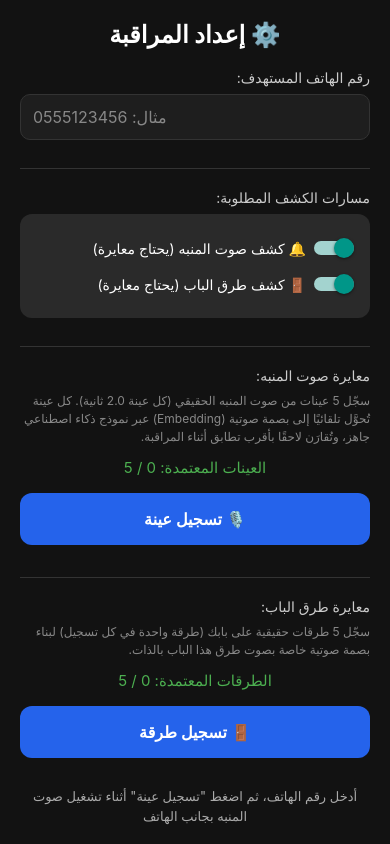
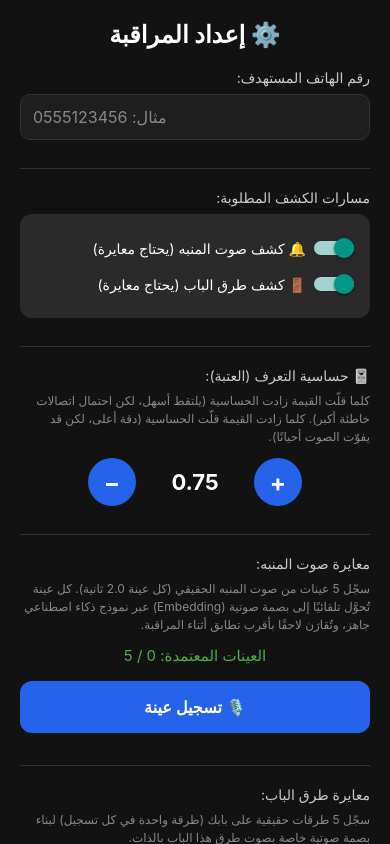
Before and after one commit to abaelhacan-spec/Sound, a React Native app: screen / in a window 390 px wide. Built offline with nearby package versions, Linux system fonts and the light colour scheme.

Commit message:
Add files via upload

```diff
--- a/screens/CalibrationScreen.js
+++ b/screens/CalibrationScreen.js
@@ -25,6 +25,8 @@ import {
   savePhoneNumber,
   loadPhoneNumber,
   saveDetectionPaths,
+  saveSimilarityThreshold,
+  loadSimilarityThreshold,
 } from '../utils/storage';
 
 // عدد العينات الأدنى المطلوب لكل صوت. كل عينة تُحوَّل إلى Embedding واحد
@@ -35,11 +37,15 @@ const SAMPLES_NEEDED = 5;
 const KNOCK_SAMPLES_NEEDED = 5;
 const CHUNK_MS = 2000; // كافية لتغطية نغمة المنبه أو الطرقة بالكامل، وأطول من حد YAMNet الأدنى (0.975s)
 const MIN_GOOD_ENERGY_RMS = 0.015; // نفس حد الطاقة الدنيا المستخدم أثناء المراقبة، لتنبيه المستخدم مبكرًا لو العينة خافتة جدًا
+const THRESHOLD_STEP = 0.05;
+const THRESHOLD_MIN = 0.5;
+const THRESHOLD_MAX = 0.95;
 
 export default function CalibrationScreen({ onCalibrationComplete }) {
   const [phoneNumber, setPhoneNumber] = useState('');
   const [alarmDetectionEnabled, setAlarmDetectionEnabled] = useState(true);
   const [knockDetectionEnabled, setKnockDetectionEnabled] = useState(true);
+  const [similarityThreshold, setSimilarityThreshold] = useState(0.75);
   const [isPlaying, setIsPlaying] = useState(false);
   const [isModelLoading, setIsModelLoading] = useState(false);
   const soundRef = useRef(null);
@@ -74,7 +80,20 @@ export default function CalibrationScreen({ onCalibrationComplete }) {
     loadPhoneNumber().then((saved) => {
       if (saved) setPhoneNumber(saved);
     });
+    loadSimilarityThreshold().then((saved) => {
+      if (typeof saved === 'number' && !Number.isNaN(saved)) setSimilarityThreshold(saved);
+    });
   }, []);
+
+  /** يغيّر العتبة بخطوة ثابتة (±0.05) ويحفظها فورًا، بدون انتظار زر "حفظ الإعداد" */
+  async function adjustThreshold(delta) {
+    const next = Math.min(
+      THRESHOLD_MAX,
+      Math.max(THRESHOLD_MIN, Math.round((similarityThreshold + delta) * 100) / 100)
+    );
+    setSimilarityThreshold(next);
+    await saveSimilarityThreshold(next);
+  }
 
   /** يحمّل نموذج YAMNet مرة واحدة عند أول استخدام فعلي، وليس عند فتح الشاشة مباشرة */
   async function getModel() {
@@ -105,23 +124,32 @@ export default function CalibrationScreen({ onCalibrationComplete }) {
       return;
     }
 
+    let step = 'تحميل النموذج';
     try {
       setIsRecording(true);
       setStatus('🔴 جاري التسجيل... شغّل صوت المنبه الآن بجانب الهاتف');
 
       const model = await getModel();
+      step = 'ضبط وضع الصوت';
       await configureAudioMode();
+      step = 'فتح المايك وتسجيل المقطع';
       const uri = await recordChunk(CHUNK_MS);
+      if (!uri) throw new Error('لم يُرجِع المسجّل مسار ملف صالح (uri فارغ)');
+      step = 'قراءة ملف WAV';
       const samples = await readWavAsSamples(uri);
+      if (!samples || samples.length === 0) {
+        throw new Error('ملف الصوت فارغ أو غير قابل للقراءة');
+      }
       const rms = computeRMS(samples);
 
+      step = 'استخراج البصمة عبر YAMNet';
       setStatus('🧠 جاري استخراج البصمة الصوتية...');
       const embedding = await extractEmbedding(samples, model);
 
       setPendingSample({ uri, embedding, rms });
       setStatus('🎧 استمع للعينة وتأكد من جودتها، ثم اعتمدها أو أعد التسجيل');
     } catch (err) {
-      Alert.alert('خطأ', 'حدث خطأ أثناء التسجيل: ' + err.message);
+      Alert.alert('خطأ في خطوة: ' + step, err?.message || String(err));
     } finally {
       setIsRecording(false);
     }
@@ -200,23 +228,32 @@ export default function CalibrationScreen({ onCalibrationComplete }) {
       return;
     }
 
+    let step = 'تحميل النموذج';
     try {
       setIsRecordingKnock(true);
       setStatus('🔴 جاري التسجيل... اطرق الباب مرة واحدة بقوة اعتيادية الآن');
 
       const model = await getModel();
+      step = 'ضبط وضع الصوت';
       await configureAudioMode();
+      step = 'فتح المايك وتسجيل المقطع';
       const uri = await recordChunk(CHUNK_MS);
+      if (!uri) throw new Error('لم يُرجِع المسجّل مسار ملف صالح (uri فارغ)');
+      step = 'قراءة ملف WAV';
       const samples = await readWavAsSamples(uri);
+      if (!samples || samples.length === 0) {
+        throw new Error('ملف الصوت فارغ أو غير قابل للقراءة');
+      }
       const rms = computeRMS(samples);
 
+      step = 'استخراج البصمة عبر YAMNet';
       setStatus('🧠 جاري استخراج البصمة الصوتية...');
       const embedding = await extractEmbedding(samples, model);
 
       setPendingKnockSample({ uri, embedding, rms });
       setStatus('🎧 استمع للعينة وتأكد أنها التقطت الطرقة بوضوح، ثم اعتمدها أو أعد التسجيل');
     } catch (err) {
-      Alert.alert('خطأ', 'حدث خطأ أثناء التسجيل: ' + err.message);
+      Alert.alert('خطأ في خطوة: ' + step, err?.message || String(err));
     } finally {
       setIsRecordingKnock(false);
     }
@@ -357,6 +394,33 @@ export default function CalibrationScreen({ onCalibrationComplete }) {
           <Text style={styles.toggleLabel}>🚪 كشف طرق الباب (يحتاج معايرة)</Text>
           <Switch value={knockDetectionEnabled} onValueChange={setKnockDetectionEnabled} />
         </View>
+      </View>
+
+      <View style={styles.divider} />
+
+      <Text style={styles.label}>🎚️ حساسية التعرف (العتبة):</Text>
+      <Text style={styles.hint}>
+        كلما قلّت القيمة زادت الحساسية (يلتقط أسهل، لكن احتمال اتصالات خاطئة أكبر).
+        كلما زادت القيمة قلّت الحساسية (دقة أعلى، لكن قد يفوّت الصوت أحيانًا).
+      </Text>
+      <View style={styles.thresholdRow}>
+        <TouchableOpacity
+          style={styles.thresholdButton}
+          onPress={() => adjustThreshold(-THRESHOLD_STEP)}
+          disabled={similarityThreshold <= THRESHOLD_MIN}
+        >
+          <Text style={styles.thresholdButtonText}>−</Text>
+        </TouchableOpacity>
+
+        <Text style={styles.thresholdValue}>{similarityThreshold.toFixed(2)}</Text>
+
+        <TouchableOpacity
+          style={styles.thresholdButton}
+          onPress={() => adjustThreshold(THRESHOLD_STEP)}
+          disabled={similarityThreshold >= THRESHOLD_MAX}
+        >
+          <Text style={styles.thresholdButtonText}>+</Text>
+        </TouchableOpacity>
       </View>
 
       {alarmDetectionEnabled && (
@@ -577,6 +641,33 @@ const styles = StyleSheet.create({
     marginBottom: 16,
     textAlign: 'center',
   },
+  thresholdRow: {
+    flexDirection: 'row',
+    alignItems: 'center',
+    justifyContent: 'center',
+    marginBottom: 8,
+  },
+  thresholdButton: {
+    backgroundColor: '#2563eb',
+    width: 48,
+    height: 48,
+    borderRadius: 24,
+    alignItems: 'center',
+    justifyContent: 'center',
+  },
+  thresholdButtonText: {
+    color: '#fff',
+    fontSize: 24,
+    fontWeight: '700',
+  },
+  thresholdValue: {
+    color: '#fff',
+    fontSize: 22,
+    fontWeight: '700',
+    marginHorizontal: 24,
+    minWidth: 70,
+    textAlign: 'center',
+  },
   reviewBox: {
     backgroundColor: '#232b3d',
     borderRadius: 12,
```
